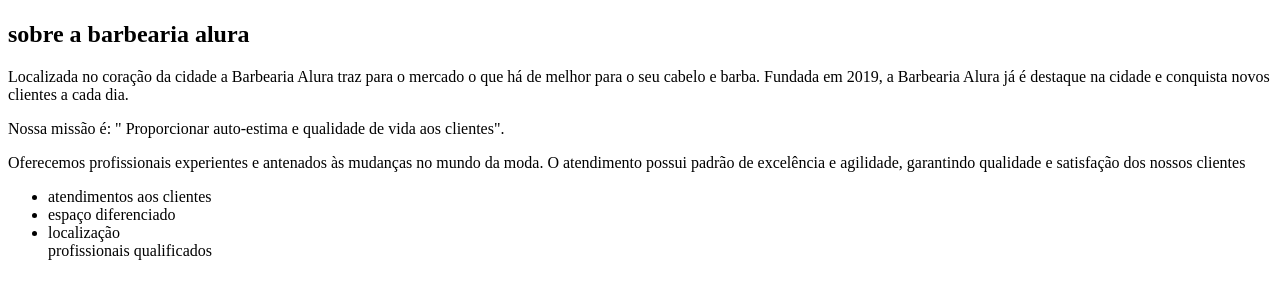
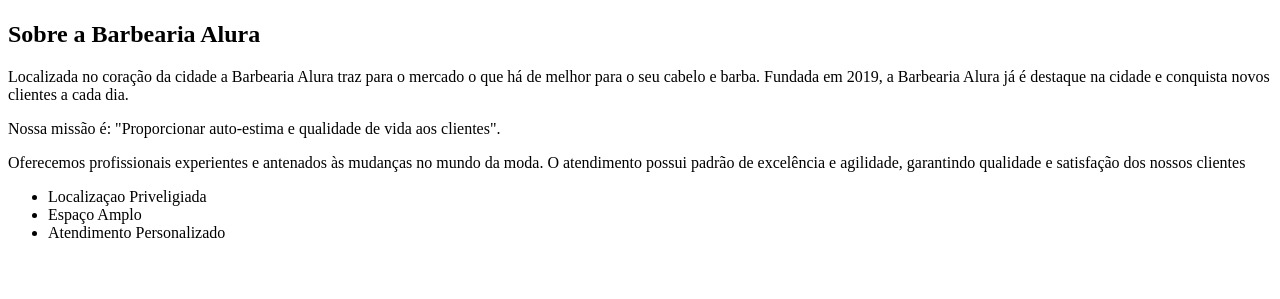
Before and after one commit to mariavalentina2012/criando-projetos-2B, a plain HTML site: page index.html in a window 1280 px wide. Shown: the part 383-682 px from the top of the page. Drawn offline with Linux system fonts and the light colour scheme.

Commit message:
Add files via upload

```diff
--- a/index.html
+++ b/index.html
@@ -14,29 +14,22 @@
     </header>
 
     <main>
-    <h2>sobre a barbearia alura</h2>
-
-<p>Localizada no coração da cidade a Barbearia Alura traz para o mercado o que há de melhor para o seu cabelo e barba. Fundada em 2019, a Barbearia Alura já é destaque na cidade e conquista novos clientes a cada dia.</p>
-<p>Nossa missão é: " Proporcionar auto-estima e qualidade de vida aos clientes".</p>
+        <h2>Sobre a Barbearia Alura </h2>
+        <p>Localizada no coração da cidade a Barbearia Alura traz para o mercado o que há de melhor para o seu cabelo e
+            barba. Fundada em 2019, a Barbearia Alura já é destaque na cidade e conquista novos clientes a cada dia.</p>
+        <p>Nossa missão é: "Proporcionar auto-estima e qualidade de vida aos clientes".</p>
         <p>Oferecemos profissionais experientes e antenados às mudanças no mundo da moda. O atendimento possui padrão de
             excelência e agilidade, garantindo qualidade e satisfação dos nossos clientes</p>
 
     </main>
 
-        <div id="beneficios">
-
+    <div class="beneficios">
         <ul>
-<li>atendimentos aos clientes</li>
-
-<li>espaço diferenciado</li>
-<li>localização</li>
-profissionais qualificados
-
+            <li>Localizaçao Priveligiada</li>
+            <li>Espaço Amplo</li>
+            <li>Atendimento Personalizado</li>
         </ul>
-
     </div>
 
-
 </body>
-
 </html>
```
Lines whose indentation alone changed are shown as unchanged.
